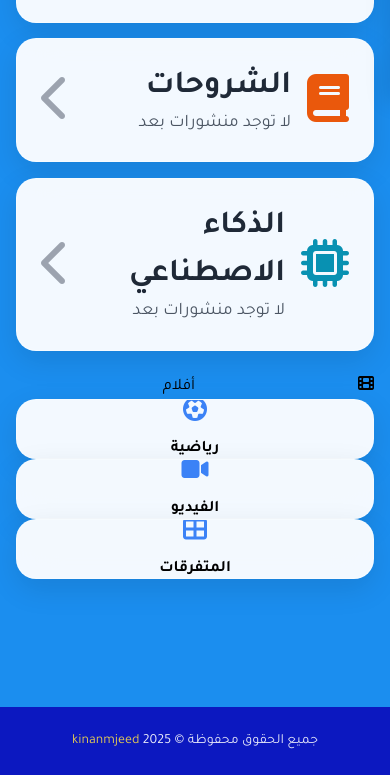
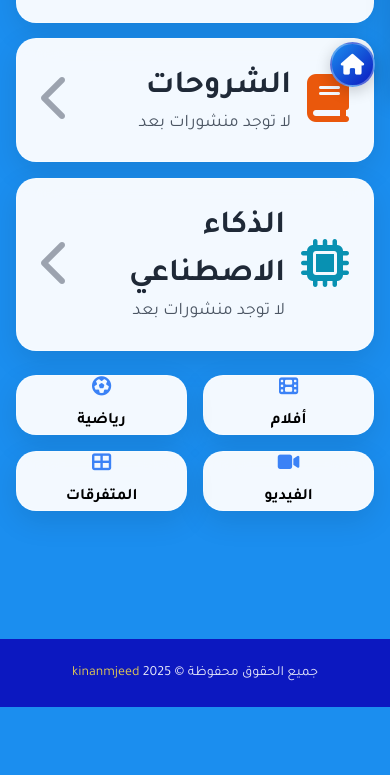
Before and after one commit to kinanmjeed88/techtouch0, a plain HTML site: page index.html in a window 390 px wide. Shown: the part 742-1517 px from the top of the page. After the commit the page ends 1449 px from the top, so only its background shows below. Drawn offline with nearby package versions, Linux system fonts and the light colour scheme.

Commit message:
تحديث موقع أيقونة العودة وتخطيط البطاقات الأربع

```diff
--- a/index.html
+++ b/index.html
@@ -223,7 +223,7 @@
             color: #1d4ed8;
         }
 
-        @media (max-width: 480px) {
+        @media (max-width: 768px) {
             .dropdown-card {
                 height: 100px;
                 font-size: 0.9rem;
@@ -233,6 +233,19 @@
             .dropdown-card .dropdown-icon {
                 font-size: 1.5rem;
                 margin-bottom: 0.25rem;
+            }
+        }
+
+        @media (max-width: 480px) {
+            .dropdown-card {
+                height: 80px;
+                font-size: 0.8rem;
+                padding: 0.75rem;
+            }
+
+            .dropdown-card .dropdown-icon {
+                font-size: 1.2rem;
+                margin-bottom: 0.2rem;
             }
         }
 
@@ -342,8 +355,8 @@
         /* Home Button Styles */
         .home-button {
             position: fixed;
-            top: 20px;
-            left: 20px;
+            bottom: 20px;
+            right: 20px;
             width: 50px;
             height: 50px;
             background: linear-gradient(135deg, #1B8EEF, #0C18C0);
@@ -375,8 +388,8 @@
                 width: 45px;
                 height: 45px;
                 font-size: 1.3rem;
-                top: 15px;
-                left: 15px;
+                bottom: 15px;
+                right: 15px;
             }
         }
 
@@ -522,30 +535,32 @@
         <!-- Sub Cards Section -->
         <div class="mt-6">
             <!-- Single Row with 4 columns -->
-            <div class="grid grid-cols-2 md:grid-c                <div class="dropdown-card" data-dropdown="movies" onclick="openDropdownModal(\'movies\', \'تطبيقات الأفلام\')">
+            <div class="grid grid-cols-2 md:grid-cols-4 gap-4">
+                <div class="dropdown-card" data-dropdown="movies" onclick="openDropdownModal('movies', 'تطبيقات الأفلام')">
                     <div class="dropdown-icon">
                         <i class="fas fa-film"></i>
                     </div>
                     <span class="dropdown-header">أفلام</span>
                 </div>
-                <div class="dropdown-card" data-dropdown="sports" onclick="openDropdownModal(\'sports\', \'تطبيقات رياضية\')">
+                <div class="dropdown-card" data-dropdown="sports" onclick="openDropdownModal('sports', 'تطبيقات رياضية')">
                     <div class="dropdown-icon">
                         <i class="fas fa-futbol"></i>
                     </div>
                     <span class="dropdown-header">رياضية</span>
                 </div>
-                <div class="dropdown-card" data-dropdown="video" onclick="openDropdownModal(\'video\', \'تصميم الفيديو\')">
+                <div class="dropdown-card" data-dropdown="video" onclick="openDropdownModal('video', 'تصميم الفيديو')">
                     <div class="dropdown-icon">
                         <i class="fas fa-video"></i>
                     </div>
                     <span class="dropdown-header">الفيديو</span>
                 </div>
-                <div class="dropdown-card" data-dropdown="misc" onclick="openDropdownModal(\'misc\', \'قسم المتفرقات\')">
+                <div class="dropdown-card" data-dropdown="misc" onclick="openDropdownModal('misc', 'قسم المتفرقات')">
                     <div class="dropdown-icon">
                         <i class="fas fa-th-large"></i>
                     </div>
                     <span class="dropdown-header">المتفرقات</span>
-                </div>           </div>
+                </div>
+            </div>
         </div>
     </div>
 
```
Also changed, not shown: admin.html (+4 -4 lines), post.html (+4 -4 lines), section.html (+4 -4 lines).
